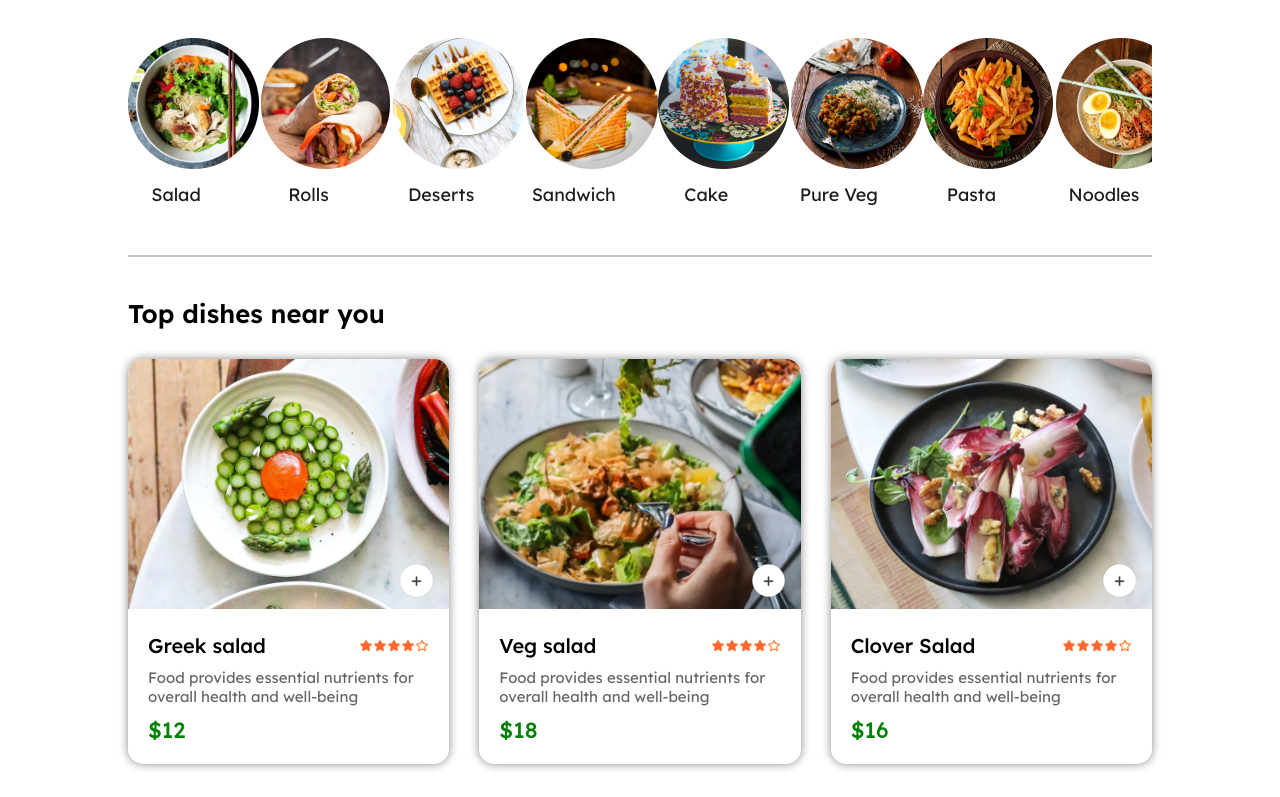
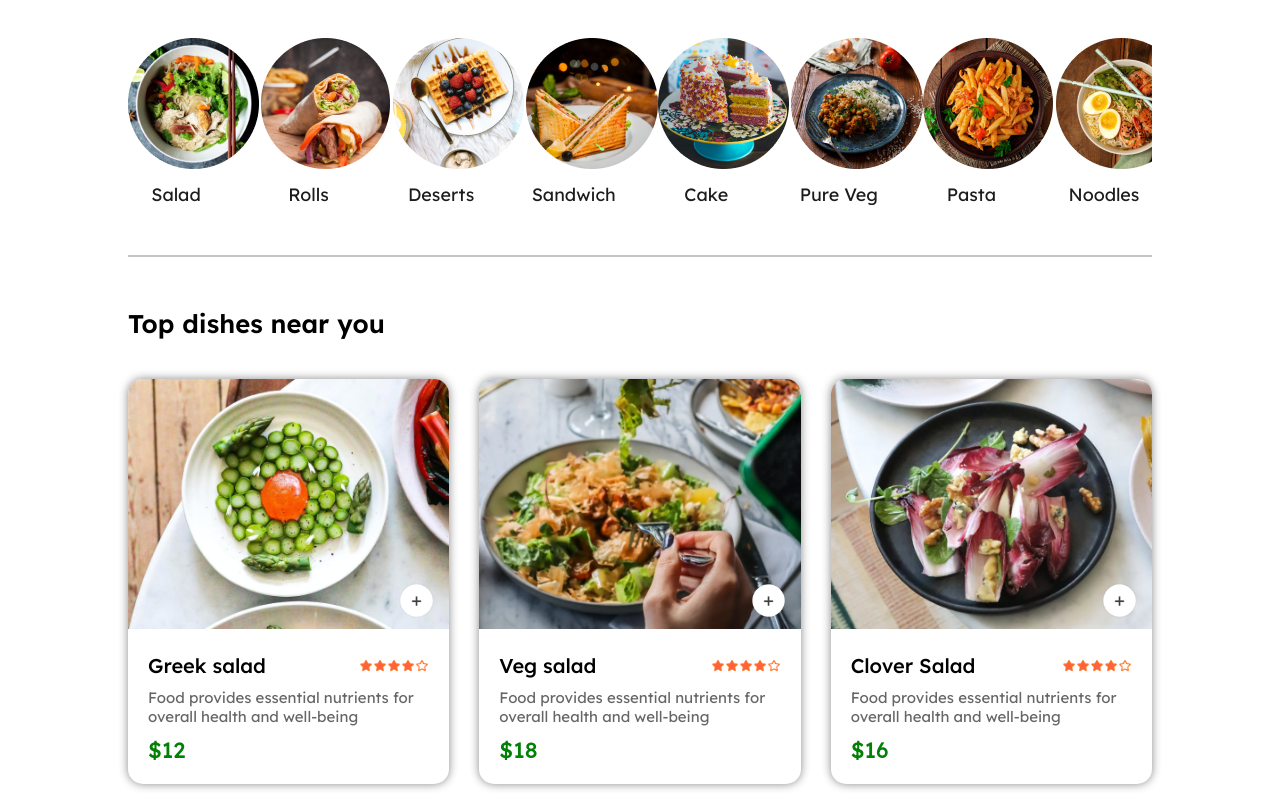
Before and after one commit to narendraojha24/Foodzy, a React (Vite) app in the folder react/: page / in a window 1280 px wide. Shown: the part 677-1474 px from the top of the page. Built offline with nearby package versions, Linux system fonts and the light colour scheme.

Commit message:
changes in Food item list

```diff
--- a/react/src/components/FoodDisplay/FoodDisplay.css
+++ b/react/src/components/FoodDisplay/FoodDisplay.css
@@ -4,11 +4,12 @@
 .food-display h2{
     font-size: max(2vw,24px);
     font-weight: 600;
+    margin-top: 40px;
 }
 .food-display-list{
     display: grid;
     grid-template-columns: repeat(auto-fill,minmax(240px,1fr));
-    margin-top: 30px;
+    margin-top: 40px;
     gap: 30px;
     row-gap: 50px;
 }
```
